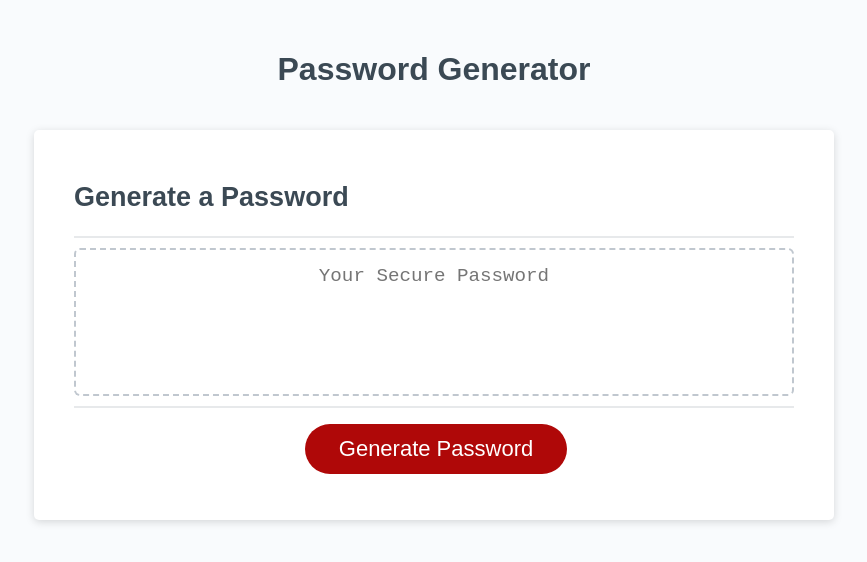
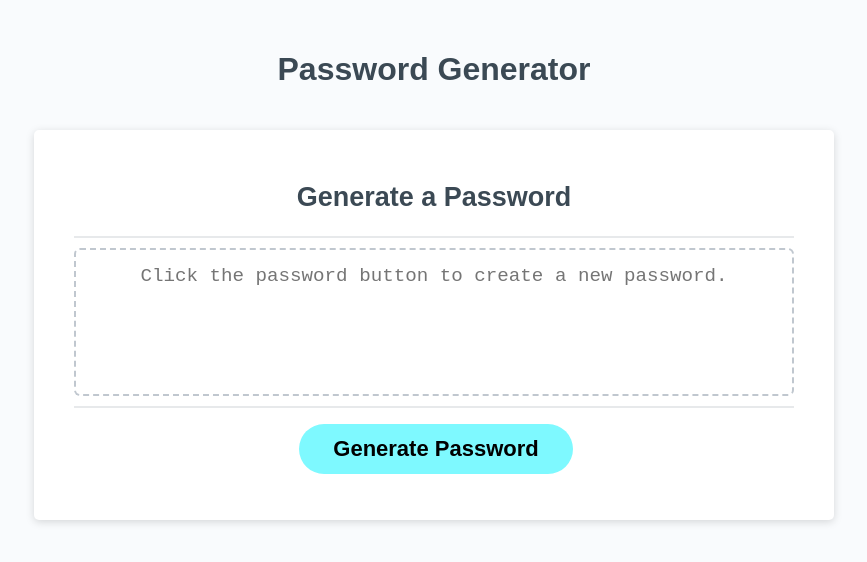
Before and after one commit to KJ-Labs/Password_Generator, a plain HTML site: page index.html in a window 1280 px wide. Shown: the whole page, without its empty margins (206-1073 px from the left). Drawn offline with Linux system fonts and the light colour scheme.

Commit message:
Updated CSS and other styles

```diff
--- a/index.html
+++ b/index.html
@@ -20,7 +20,7 @@
           <textarea
             readonly
             id="password"
-            placeholder="Your Secure Password"
+            placeholder="Click the password button to create a new password."
             aria-label="Generated Password"
           ></textarea>
         </div>
--- a/script.js
+++ b/script.js
@@ -2,7 +2,6 @@
 var generateBtn = document.querySelector("#generate");
 
 let length = 8;
-
 const key_strings = {
   lowercase: 'abcdefghijklmnopqrstuvwxyz',
   uppercase: 'ABCDEFGHIJKLMNOPQRSTUVWXYZ',
@@ -70,6 +69,7 @@ function generatePassword2() {
   }
   uppercaseconfirm();
 
+  //Validates if the user wanted lowercase letters in their password i
   function lowercaseconfirm() {
     var lowercaseinpwd = (prompt("Do you want lowercase letters in your password? Yes or No", ""));
     var answer = lowercaseinpwd.toLowerCase();
@@ -86,7 +86,7 @@ function generatePassword2() {
 
   console.log(passwordCharSet);
 
-
+//Validate if the user did not select any options, so a default can be applied for the selected length.
   function passwordcheck() {
     if (passwordCharSet === "" || passwordCharSet === undefined || passwordCharSet === null) {
       (passwordCharSet === "" || passwordCharSet === undefined || passwordCharSet === null) ? passwordCharSet += key_strings.lowercase : false;
@@ -96,6 +96,7 @@ function generatePassword2() {
   }
   passwordcheck();
 
+  //Writes the password with the specified selections and length
   var password = "";
   for (let i = 0; i < length; i++) {
         password += passwordCharSet[Math.floor(Math.random() * passwordCharSet.length)]
--- a/style.css
+++ b/style.css
@@ -10,6 +10,10 @@ body,
   height: 100%;
   margin: 0;
   padding: 0;
+}
+
+h2 {
+  text-align: center;
 }
 
 body {
@@ -74,14 +78,15 @@ header {
 
 .btn {
   border: none;
-  background-color: hsl(360, 91%, 36%);
+  background-color:#7EF9FF;
   border-radius: 25px;
   box-shadow: rgba(0, 0, 0, 0.1) 0px 1px 6px 0px rgba(0, 0, 0, 0.2) 0px 1px 1px
     0px;
-  color: hsl(0, 0%, 100%);
+  color:black;
   display: inline-block;
   font-size: 22px;
   line-height: 22px;
+  font-weight: bold;
   margin: 16px 16px 16px 20px;
   padding: 14px 34px;
   text-align: center;
```
